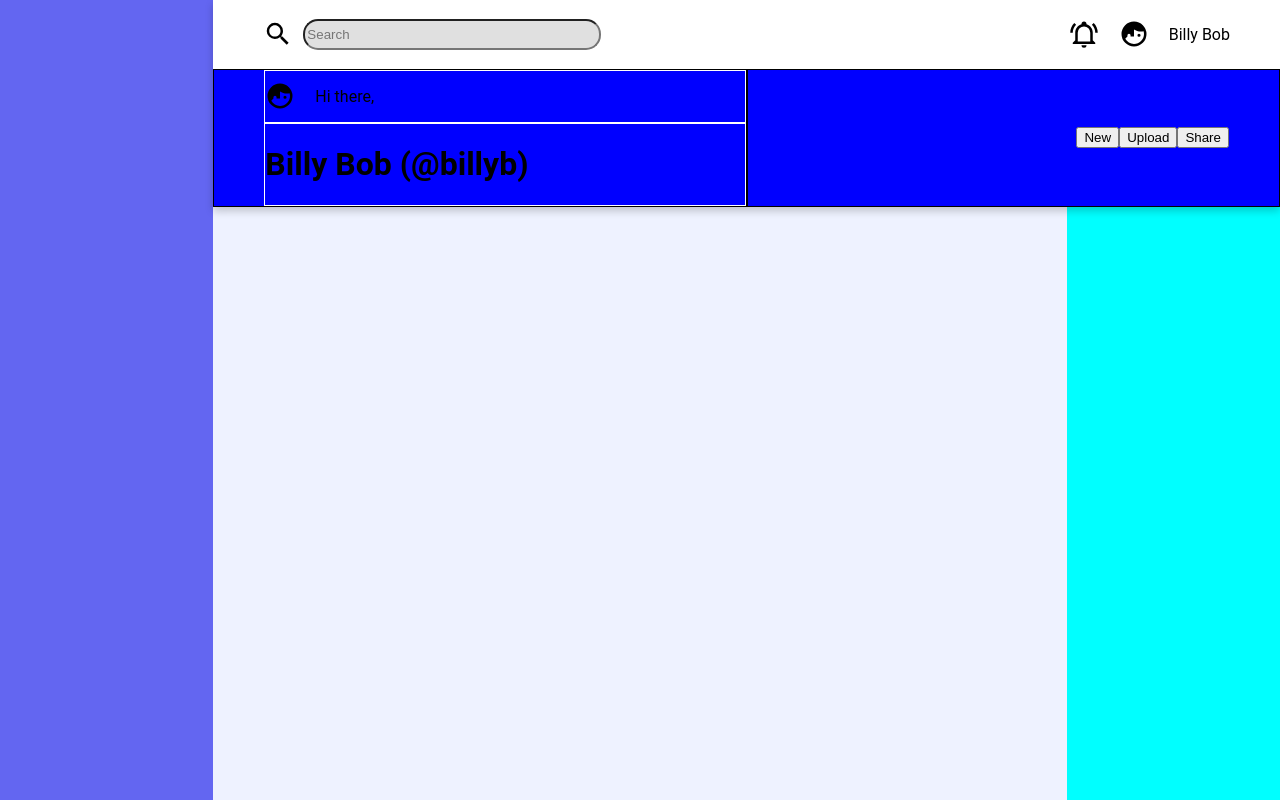
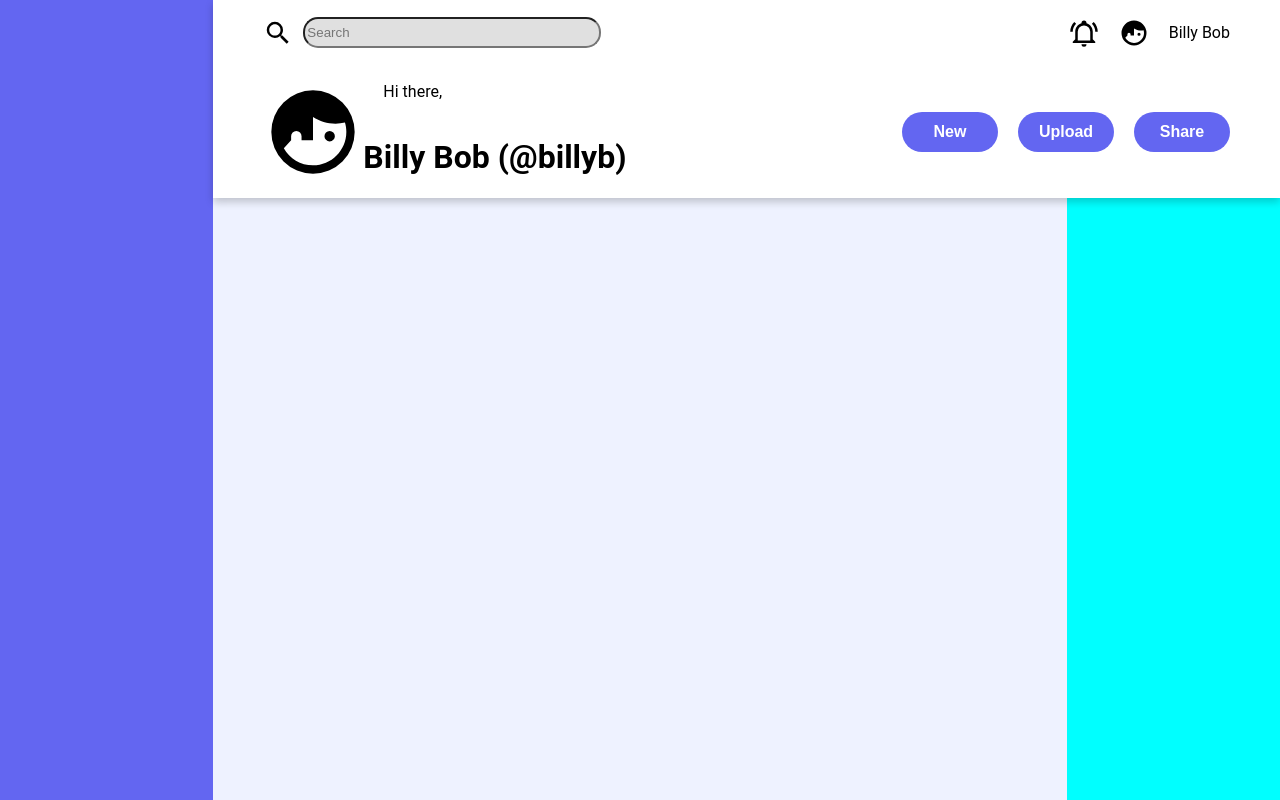
Before and after one commit to synsy/top-dashboard, a plain HTML site: page index.html in a window 1280 px wide. Drawn offline with Linux system fonts and the light colour scheme.

Commit message:
Completed header. Setup initial navbar HTML components and images.

```diff
--- a/index.html
+++ b/index.html
@@ -24,10 +24,14 @@
                     <div id="header-greeting">
                         <div id ="header-greeting-top">
                             <img src="./profile.svg" alt="profile" id="greeting-profile">
-                            <p>Hi there,</p>
                         </div>
                         <div id="header-greeting-bottom">
-                            <h1>Billy Bob (@billyb)</h1>
+                            <div id="header-greeting-bottom-1">
+                                <p>Hi there,</p>
+                            </div>
+                            <div id="header-greeting-bottom-2">
+                                <h1>Billy Bob (@billyb)</h1>
+                            </div>
                         </div>
                     </div>
                     <div id="header-buttons">
@@ -38,6 +42,15 @@
             </div>
         </div>
         <div class="navbar">
+                <div class="navbar-title">
+
+                </div>
+                <div class="navbar-links">
+
+                </div>
+                <div class="navbar-bottom">
+
+                </div>
 
         </div>
         <div class="content">
--- a/style.css
+++ b/style.css
@@ -56,27 +56,37 @@ body, html{
     color: black;
 }
 .header-bottom{
-    background-color: blue;
+    background-color: white;
     display: flex;
 }
 #header-greeting{
     flex: 1;
     display: flex;
     padding-left: 50px;
-    border: 1px solid black;
-    flex-direction: column;
 }
 #header-greeting-top{
     display: flex;
-    flex: 1;
-    border: 1px solid white;
+    flex: 0;
     align-items: center;
 }
 #header-greeting-bottom{
     display: flex;
     flex: 1;
-    border: 1px solid white;
-
+    flex-direction: column;
+}
+#header-greeting-bottom-1{
+    display: flex;
+    flex: 1;
+    align-items:flex-end;
+}
+#header-greeting-bottom-2{
+    display: flex;
+    flex: 1;
+    align-items:flex-start;
+}
+#greeting-profile{
+    width: 100px;
+    height: auto;
 }
 #header-buttons{
     flex: 1;
@@ -84,7 +94,17 @@ body, html{
     align-items: center;
     justify-content: flex-end;
     padding-right: 50px;
-    border: 1px solid black;
+}
+.header-button{
+    width: 6rem;
+    height: 2.5rem;
+    border-radius: 20px;
+    margin-left: 20px;
+    background-color: #6366f1;
+    border-style: none;
+    font-weight: bold;
+    color: white;
+    font-size: 1em;
 }
 /* Navbar Section */
 .navbar{
```
Also changed, not shown: communities.svg (added), dashboard.svg (added), history.svg (added), home.svg (added), messages.svg (added), privacy.svg (added), profile-nav.svg (added), settings.svg (added), support.svg (added), tasks.svg (added).
